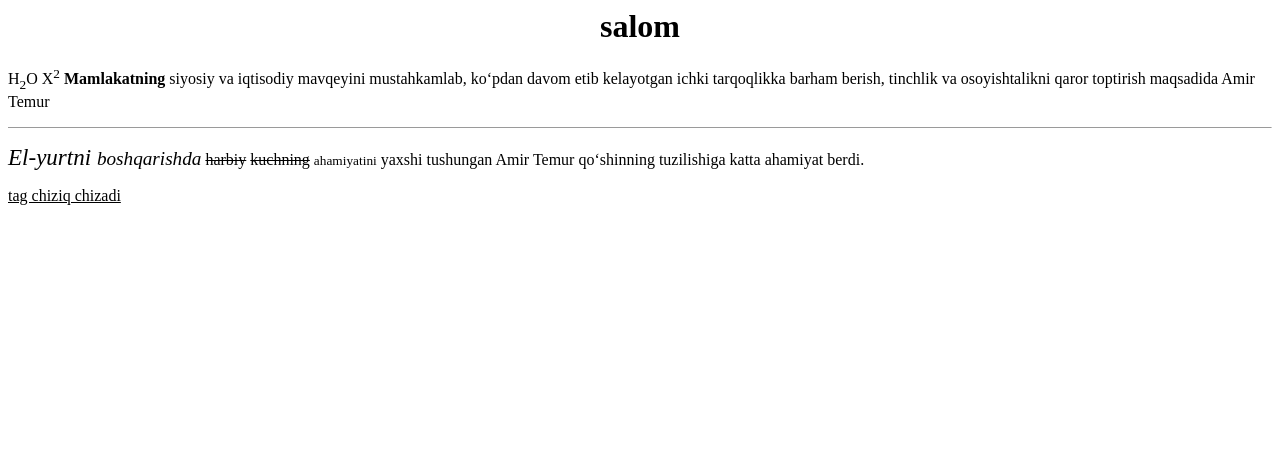
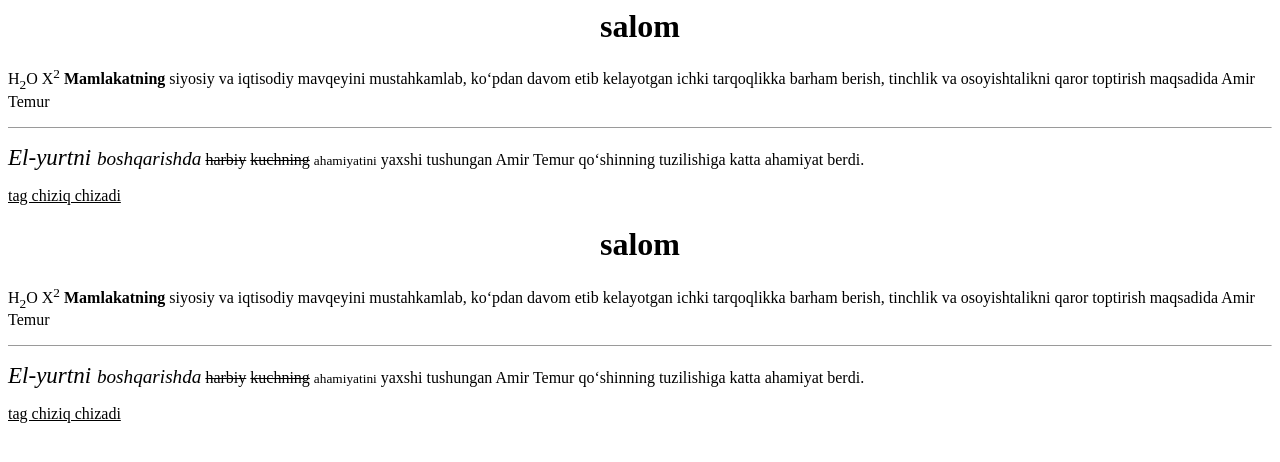
Before and after one commit to xisravxon/hello-world, a plain HTML site: page index.html in a window 1280 px wide. Drawn offline with Linux system fonts and the light colour scheme.

Commit message:
Update index.html

```diff
--- a/index.html
+++ b/index.html
@@ -9,5 +9,11 @@
 		<hr size="1px">
 		<p><i><big><big>El-yurtni </big>boshqarishda</big></i> <del>harbiy</del> <s>kuchning</s> <small>ahamiyatini</small> yaxshi tushungan Amir Temur qoʻshinning tuzilishiga katta ahamiyat berdi.</p>
 		<p><ins>tag chiziq chizadi</ins></p>
+
+		<h1 align="center">salom</h1>
+		<p> H<sub>2</sub>O X<sup>2</sup> <b>Mamlakatning</b> siyosiy va iqtisodiy mavqeyini mustahkamlab, koʻpdan davom etib kelayotgan ichki tarqoqlikka barham berish, tinchlik va osoyishtalikni qaror toptirish maqsadida Amir Temur</p>
+		<hr size="1px">
+		<p><i><big><big>El-yurtni </big>boshqarishda</big></i> <del>harbiy</del> <s>kuchning</s> <small>ahamiyatini</small> yaxshi tushungan Amir Temur qoʻshinning tuzilishiga katta ahamiyat berdi.</p>
+		<p><ins>tag chiziq chizadi</ins></p>
 	</body>
 </html>
```
